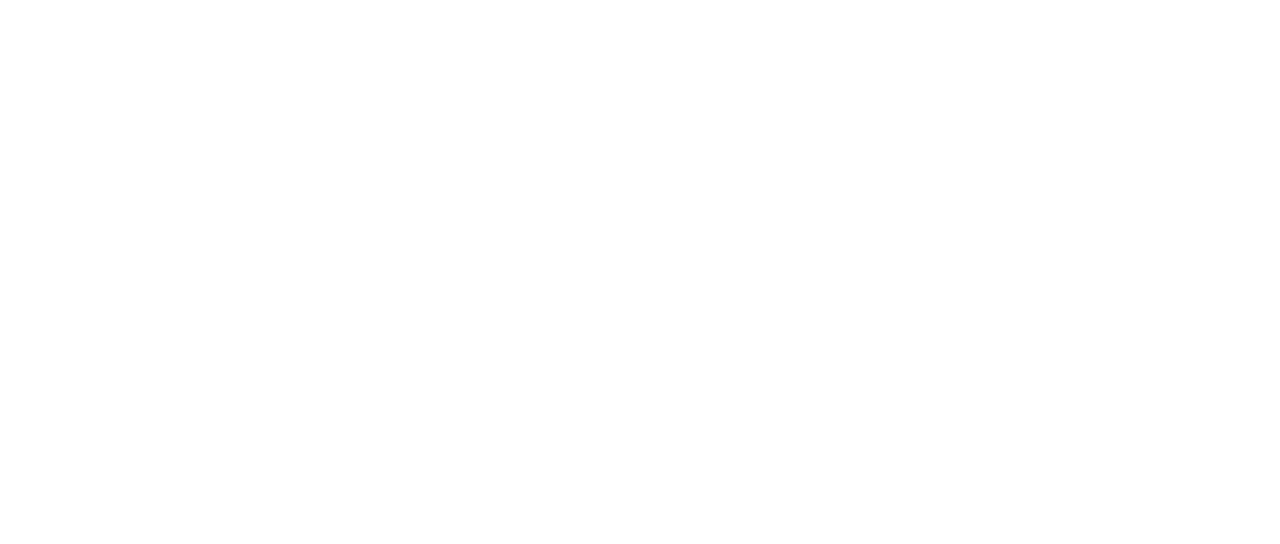
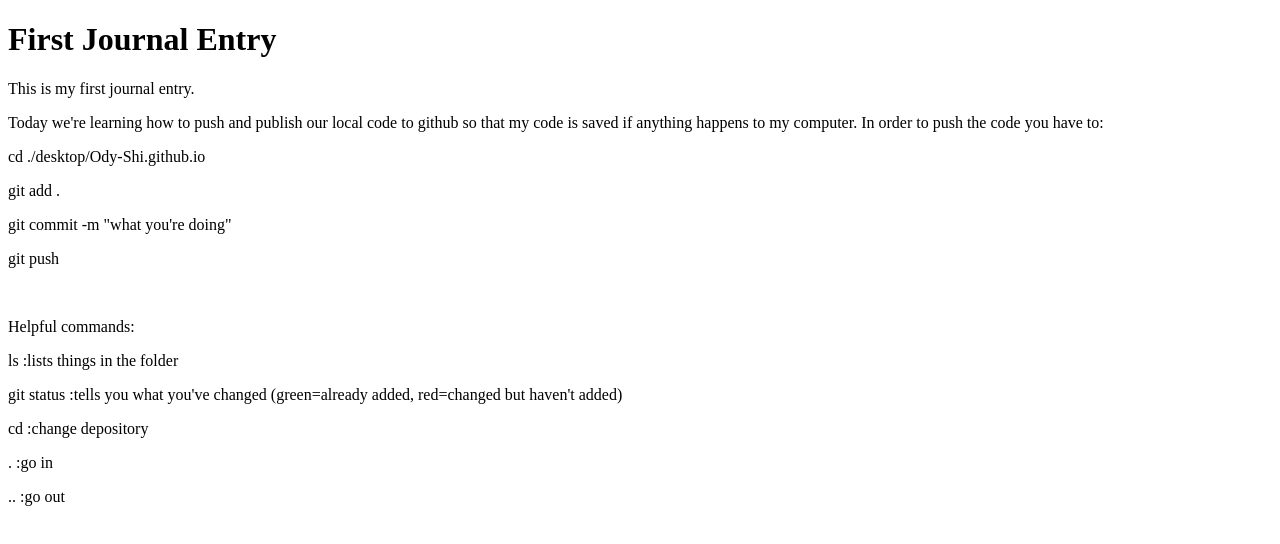
Before and after one commit to Ody-Shi/Ody-Shi.github.io, a plain HTML site: page journal.html in a window 1280 px wide. Drawn offline with Linux system fonts and the light colour scheme.

Commit message:
first journal entry

```diff
--- a/journal.html
+++ b/journal.html
@@ -6,6 +6,23 @@
 	<title></title>
 </head>
 <body>
+<h1>First Journal Entry</h1>
+<p>This is my first journal entry.</p>
+<p>Today we're learning how to push and publish our local code to github so that my code is saved if anything happens to my computer. In order to push the code you have to:</p>
+<p>
+	cd ./desktop/Ody-Shi.github.io</p>
+<p>git add .</p>
+	<p>git commit -m "what you're doing"</p>
+	<p>git push</p>
+<br>
+<p>
+	Helpful commands:</p>
+	<p>ls :lists things in the folder</p>
+	<p>git status :tells you what you've changed (green=already added, red=changed but haven't added)</p>
+	<p>cd :change depository</p>
+	<p>. :go in</p>
+	<p>.. :go out</p>
+
 
 </body>
 </html>
```
